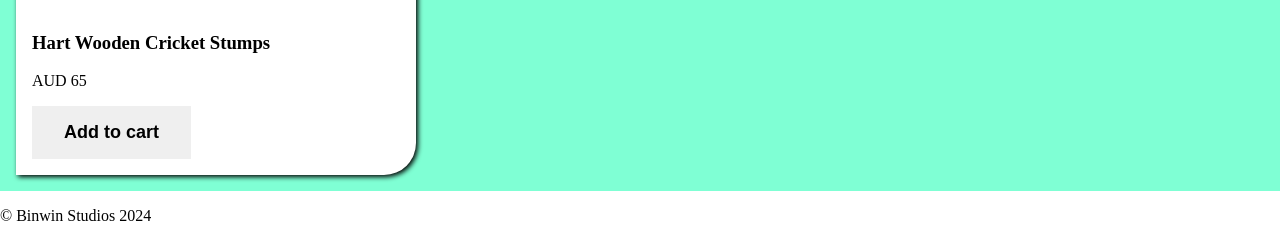
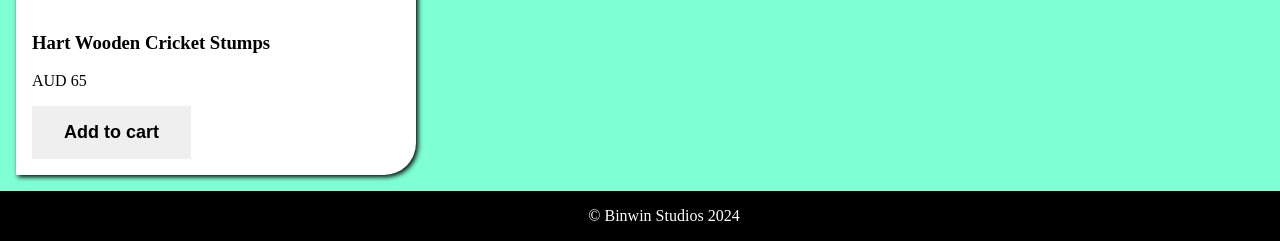
Before and after one commit to sabinbabu/black-friday-deals-animation, a plain HTML site: page index.html in a window 1280 px wide. Shown: the part 1621-1862 px from the top of the page. Drawn offline with Linux system fonts and the light colour scheme.

Commit message:
desktop footer added

```diff
--- a/index.html
+++ b/index.html
@@ -114,7 +114,8 @@
         </div>
       </div>
     </section>
-    <footer class="footer">
+    <!-- footer-section -->
+    <footer class="footer flex-container">
       <p>&copy; Binwin Studios 2024</p>
     </footer>
   </body>
--- a/style.css
+++ b/style.css
@@ -43,6 +43,8 @@ body {
 
 .footer {
   grid-area: footer;
+  background-color: black;
+  color: white;
 }
 
 /* header-section */
```
